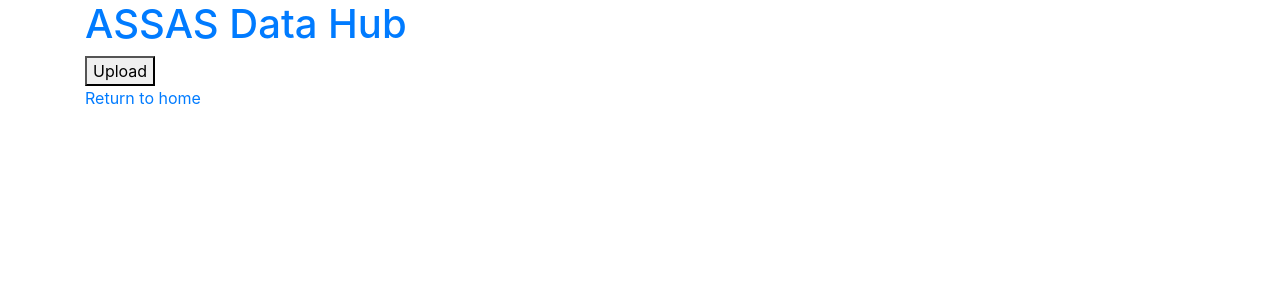
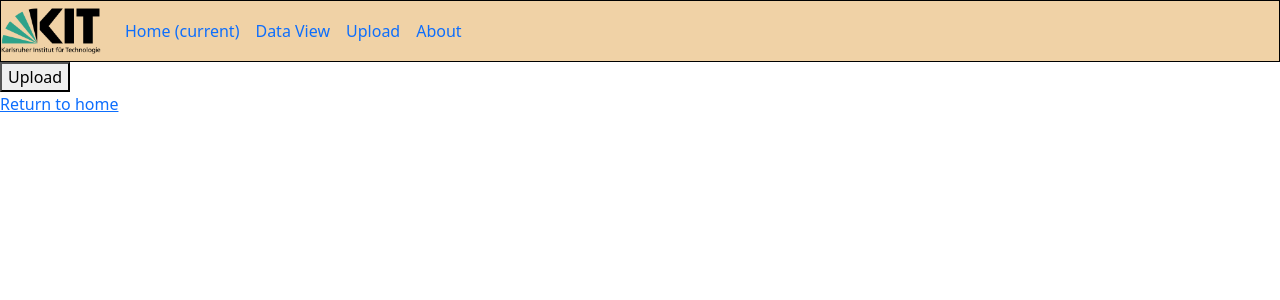
Before and after one commit to ke4920/django_prototype, a Django app: page /upload/form/ in a window 1280 px wide. Shown: the top 300 px of the page. Run offline with Django 4.2, Linux system fonts and the light colour scheme.

Commit message:
added navbar

```diff
--- a/assasapp/assasapp/settings.py
+++ b/assasapp/assasapp/settings.py
@@ -117,7 +117,10 @@
 # Static files (CSS, JavaScript, Images)
 # https://docs.djangoproject.com/en/4.2/howto/static-files/
 
-STATIC_URL = 'static/'
+STATIC_URL = '/static/'
+STATICFILES_DIRS = (
+        "/home/jonas/django_prototype/assasapp/assasfrontend/templates/static/",
+)
 
 # Default primary key field type
 # https://docs.djangoproject.com/en/4.2/ref/settings/#default-auto-field
--- a/assasapp/assasfrontend/templates/base.html
+++ b/assasapp/assasfrontend/templates/base.html
@@ -1,25 +1,35 @@
+<!DOCTYPE html>
+<html lang="en">
+
+<!-- path=> main1/templates/main1/index.html -->
 {% load static %}
-<!DOCTYPE html>
-<html>
-  <head>
-    <title>ASSAS Data Hub</title>
-    <link rel="stylesheet" href="https://cdn.jsdelivr.net/npm/bootstrap@4.5.3/dist/css/bootstrap.min.css" integrity="sha384-TX8t27EcRE3e/ihU7zmQxVncDAy5uIKz4rEkgIXeMed4M0jlfIDPvg6uqKI2xXr2" crossorigin="anonymous">
-    <link href='//fonts.googleapis.com/css?family=Lobster&subset=latin,latin-ext' rel='stylesheet' type='text/css'>
-    <link rel="stylesheet" href="{% static 'css/blog.css' %}">
-  </head>
-  <body>
-    <header class="page-header">
-      <div class="container">
-          <h1><a href="/">ASSAS Data Hub</a></h1>
-      </div>
-    </header>
-    <main class="container">
-        <div class="row">
-            <div class="col">
-            {% block content %}
-            {% endblock %}
-            </div>
+
+<!-- CSS Bootstrap -->
+<link href="https://cdn.jsdelivr.net/npm/bootstrap@5.0.0-beta2/dist/css/bootstrap.min.css" rel="stylesheet"
+    integrity="sha384-BmbxuPwQa2lc/FVzBcNJ7UAyJxM6wuqIj61tLrc4wSX0szH/Ev+nYRRuWlolflfl" crossorigin="anonymous">
+
+<!-- CSS Custom File -->
+<link href="{% static 'css/styles.css' %}" rel="stylesheet">
+
+<nav class="navbar navbar-expand-lg">
+    <a class="navbar-brand" href="#"><img class="logo" src="{% static 'media/logo.png' %}" alt=""></a>
+    <button class="navbar-toggler" type="button" data-toggle="collapse" data-target="#navbarNavAltMarkup"
+        aria-controls="navbarNavAltMarkup" aria-expanded="false" aria-label="Toggle navigation">
+        <span class="navbar-toggler-icon"></span>
+    </button>
+    <div class="collapse navbar-collapse" id="navbarNavAltMarkup">
+        <div class="navbar-nav">
+            <a class="nav-item nav-link active" href="#">Home <span class="sr-only">(current)</span></a>
+            <a class="nav-item nav-link" href="#">Data View</a>
+            <a class="nav-item nav-link" href="#">Upload</a>
+            <a class="nav-item nav-link" href="#">About</a>
         </div>
-    </main>
+    </div>
+</nav>
+
+<body>
+    {% block content %}
+    {% endblock %}
 </body>
+
 </html>
--- /dev/null
+++ b/assasapp/assasfrontend/templates/static/css/styles.css
@@ -0,0 +1,18 @@
+/* path => static/css/styles.css */
+
+
+.navbar{
+  background-color: #f0d2a6;
+  margin:0%;
+  padding: 0%;
+  border: 1px solid rgb(0, 0, 0);
+}
+
+.title1{
+  font-family: 'sans-serif';
+}
+
+.logo{
+  height: 50px;
+  width: 100px;
+}
--- /dev/null
+++ b/scripts/randomFile.txt
@@ -0,0 +1 @@
+test 2
```
Also changed, not shown: assasapp/assasfrontend/templates/data_view.html (+9 -15 lines), dash/app.py (added, +35 -0 lines), assasapp/assasfrontend/templates/static/media/logo.png (added), 7 other files.
